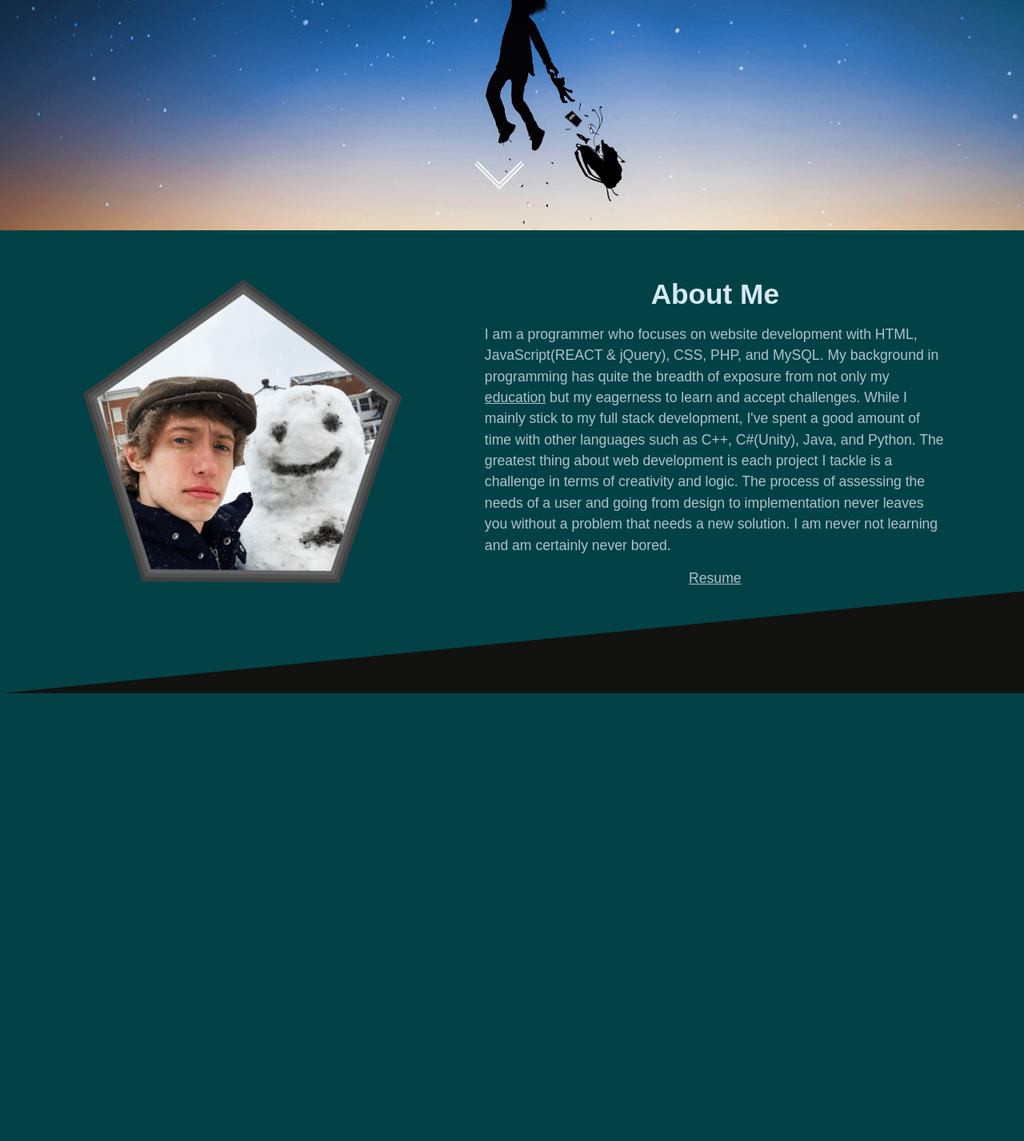
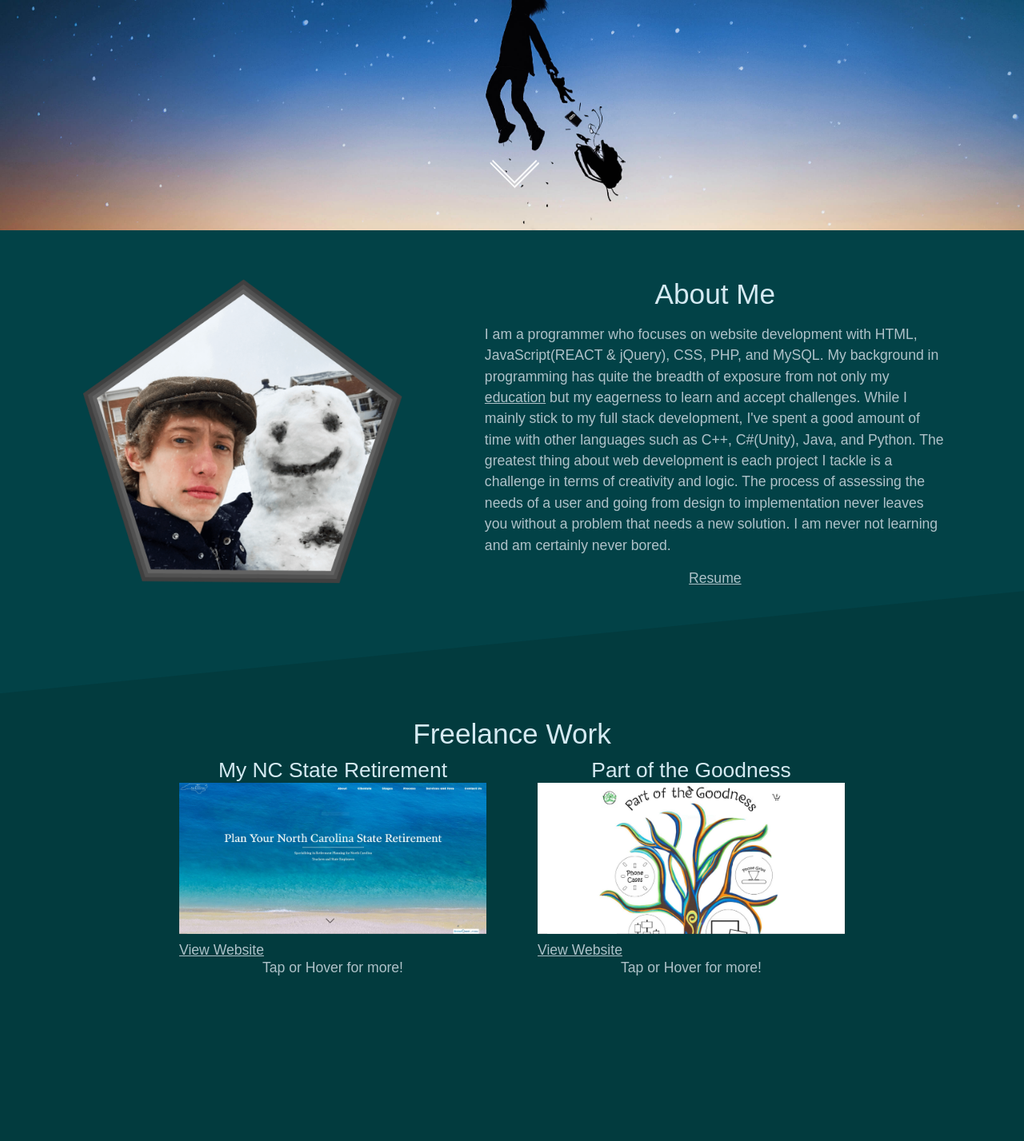
Before and after one commit to Chili718/mySite2.0, a PHP site: page / in a window 1280 px wide. Shown: the part 512-1939 px from the top of the page at 80% size. Before the commit the page ends 1379 px from the top, so only its background shows below. Run offline with PHP 8.4, Linux system fonts and the light colour scheme; some libraries are stand-ins or nearby versions.

Commit message:
Start of Freelance work section
CSS changes across whole site and some experimenting with different fonts. Start of css for the freelance section which will be changed from the original.

```diff
--- a/css/index.css
+++ b/css/index.css
@@ -112,11 +112,13 @@
 **************************************************************************/
 
 .downArrow{
+
   position: absolute;
-  left: calc(50vw - 3vw);
+  left: calc(50% - 19.5px);
   bottom: 8%;
   z-index: 3;
   animation: bounce 1s ease infinite alternate;
+  width: 50px;
 
 }
 
@@ -140,7 +142,7 @@
 
   }
   to{
-    transform: translateY(5vh);
+    transform: translateY(3vh);
 
   }
 
@@ -159,9 +161,6 @@
   align-items: center;
   min-height: 400px;
   width: 100vw;
-  font-family: freight-neo-pro,sans-serif;
-  font-weight: 500;
-  font-style: normal;
   padding: 4vw 0px 4vw 0px;
   overflow-x: hidden;
 
@@ -173,6 +172,9 @@
   color: #d5eaf2;
   text-align: center;
   padding-bottom: 10px;
+  font-family: ff-meta-web-pro, sans-serif;
+  font-weight: 300;
+  font-style: normal;
 
 }
 
@@ -181,6 +183,9 @@
   font-size: 1.2rem;
   color: #d5eaf2;
   text-align: center;
+  font-family: ff-meta-web-pro, sans-serif;
+  font-weight: 300;
+  font-style: normal;
 
 }
 
@@ -190,6 +195,9 @@
   color: #afc2c9;
   text-align: left;
   padding-bottom: 15px;
+  font-family: fira-sans-condensed, sans-serif;
+  font-weight: 300;
+  font-style: normal;
 
 }
 
@@ -198,6 +206,9 @@
   font-size: 0.8rem;
   color: #afc2c9;
   text-align: center;
+  font-family: fira-sans-condensed, sans-serif;
+  font-weight: 300;
+  font-style: normal;
 
 }
 
@@ -236,11 +247,63 @@
 
 }
 
+/**************************************************************************
+Freelance Work Section
+**************************************************************************/
+
+.freelanceWork{
+
+  padding-top: 10vw;
+  background-color: #023b3e;
+  padding-bottom: calc(10vw + 4vh);
+
+}
+
+.worksContainer{
+
+  display: flex;
+
+}
+
+.workContainer{
+
+  display: flex;
+  align-items: center;
+  flex-direction: column;
+
+}
+
+.workContainer:nth-child(odd){
+
+  padding-right: 5vw;
+
+}
+
+.workContainer img{
+
+  width: 30vw;
+  max-width: 600px;
+  min-width: 250px;
+
+}
+
 @media screen and (max-width: 768px){
 
   .about{
 
     flex-direction: column;
+
+  }
+
+  .worksContainer{
+
+    flex-direction: column;
+
+  }
+
+  .workContainer:nth-child(odd){
+
+    padding-right: 0vw;
 
   }
 
--- a/index.php
+++ b/index.php
@@ -119,6 +119,8 @@
 
     </div>
 
+    <!-- ABOUT ME SECTION START-->
+
     <section class="about">
 
       <img class="myPicture" src="images/picofme.png">
@@ -137,6 +139,44 @@
 
     </section>
 
+    <!-- ABOUT ME SECTION END-->
+
+    <!-- FREELANCE WORK SECTION START -->
+
+    <section class="freelanceWork">
+
+      <h1>Freelance Work</h1>
+
+      <div class="worksContainer">
+
+        <div class="workContainer">
+          <h2>My NC State Retirement</h2>
+          <div class="container">
+            <img src="images/myNCS.jpg">
+            <div class="org">
+              <a href="https://myncsretirement.com/" target="_blank" rel="noopener noreferrer">View Website</a>
+            </div>
+           </div>
+           <p>Tap or Hover for more!</p>
+        </div>
+
+        <div class="workContainer">
+          <h2>Part of the Goodness</h2>
+          <div class="container">
+            <img src="images/partofthegoodness.jpg">
+            <div class="org">
+              <a href="https://partofthegoodness.com/" target="_blank" rel="noopener noreferrer">View Website</a>
+            </div>
+           </div>
+           <p>Tap or Hover for more!</p>
+        </div>
+
+      </div>
+
+    </section>
+
+    <!-- FREELANCE WORK SECTION END -->
+
     <script type="text/javascript" src="js/mySite.js"></script>
   </body>
 
```
Also changed, not shown: images/partofthegoodness.jpg.
